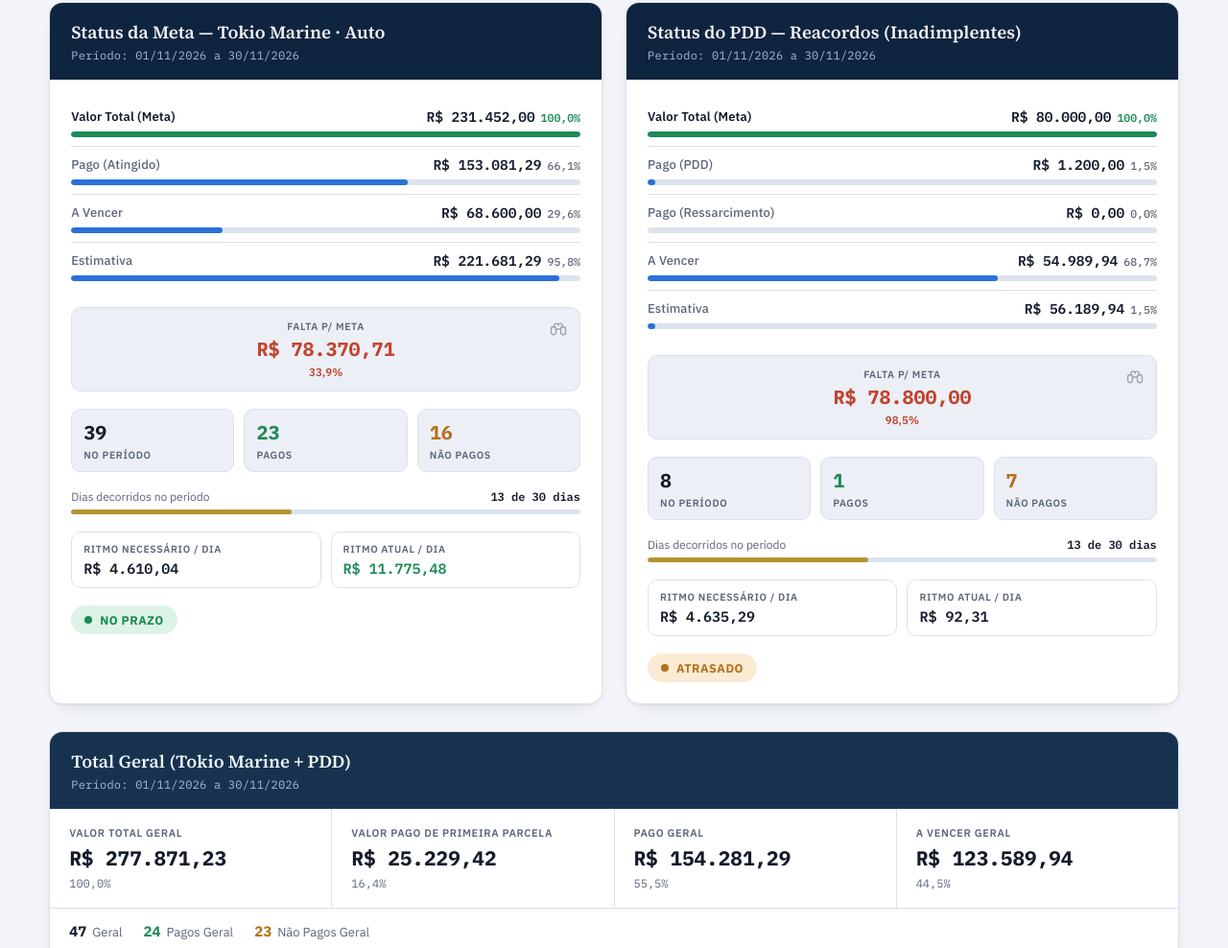
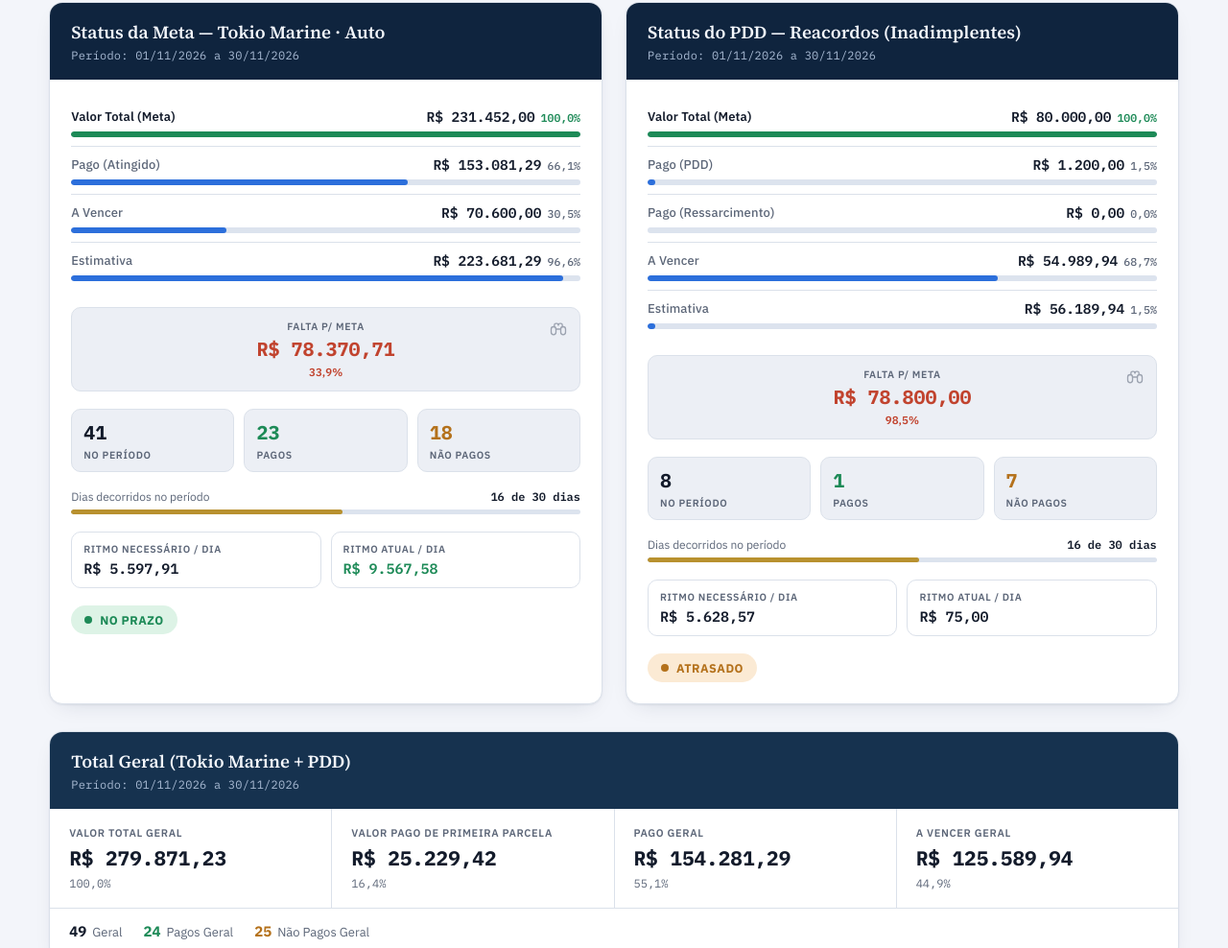
Before and after one commit to DarcCosta/PainelDarcCosta, a plain HTML site: page index.html in a window 1280 px wide. Shown: the part 254-1242 px from the top of the page at 96% size. Drawn offline with Linux system fonts and the light colour scheme.

Commit message:
Atualização automática do painel — 16/11/2026, 08:05:52

```diff
--- a/index.html
+++ b/index.html
@@ -768,7 +768,7 @@ break;case"<bookViews":;case"<bookViews>":;case"</bookViews>":break;case"<workbo
   // ---------- Bootstrap data (last known reading of RELAÇÃO ACORDOS.xlsx) ----------
   // BOOTSTRAP:START
   const BOOTSTRAP = {
-  "sheetUpdatedAt": "13/11/2026",
+  "sheetUpdatedAt": "16/11/2026",
   "tokio": {
     "key": "tokio",
     "title": "Status da Meta — Tokio Marine · Auto",
@@ -788,21 +788,21 @@ break;case"<bookViews":;case"<bookViews>":;case"</bookViews>":break;case"<workbo
       },
       {
         "label": "A Vencer",
-        "value": 68600,
-        "pct": 0.2963897481983305,
+        "value": 70600,
+        "pct": 0.30503084872889413,
         "emphasis": false
       },
       {
         "label": "Estimativa",
-        "value": 221681.29,
-        "pct": 0.9577851563175086,
+        "value": 223681.29,
+        "pct": 0.9664262568480722,
         "emphasis": false
       }
     ],
     "counts": [
       {
         "label": "No Período",
-        "value": 39,
+        "value": 41,
         "tone": ""
       },
       {
@@ -812,14 +812,14 @@ break;case"<bookViews":;case"<bookViews>":;case"</bookViews>":break;case"<workbo
       },
       {
         "label": "Não Pagos",
-        "value": 16,
+        "value": 18,
         "tone": "warn"
       }
     ],
-    "diasTexto": "13 de 30 dias",
-    "diasPct": 0.43333333333333335,
-    "ritmoNecessario": 4610.041764705882,
-    "ritmoAtual": 11775.483846153847,
+    "diasTexto": "16 de 30 dias",
+    "diasPct": 0.5333333333333333,
+    "ritmoNecessario": 5597.907857142856,
+    "ritmoAtual": 9567.580625,
     "status": "No Prazo"
   },
   "pdd": {
@@ -875,10 +875,10 @@ break;case"<bookViews":;case"<bookViews>":;case"</bookViews>":break;case"<workbo
         "tone": "warn"
       }
     ],
-    "diasTexto": "13 de 30 dias",
-    "diasPct": 0.43333333333333335,
-    "ritmoNecessario": 4635.294117647059,
-    "ritmoAtual": 92.3076923076923,
+    "diasTexto": "16 de 30 dias",
+    "diasPct": 0.5333333333333333,
+    "ritmoNecessario": 5628.571428571428,
+    "ritmoAtual": 75,
     "status": "Atrasado"
   },
   "total": {
@@ -888,7 +888,7 @@ break;case"<bookViews":;case"<bookViews>":;case"</bookViews>":break;case"<workbo
     "rows": [
       {
         "label": "Valor Total Geral",
-        "value": 277871.23,
+        "value": 279871.23,
         "pct": 1,
         "emphasis": true
       },
@@ -901,20 +901,20 @@ break;case"<bookViews":;case"<bookViews>":;case"</bookViews>":break;case"<workbo
       {
         "label": "Pago Geral",
         "value": 154281.29,
-        "pct": 0.5552258504775756,
+        "pct": 0.5512581268178227,
         "emphasis": false
       },
       {
         "label": "A Vencer Geral",
-        "value": 123589.94,
-        "pct": 0.4447741495224245,
+        "value": 125589.94,
+        "pct": 0.44874187318217745,
         "emphasis": false
       }
     ],
     "counts": [
       {
         "label": "Geral",
-        "value": 47,
+        "value": 49,
         "tone": ""
       },
       {
@@ -924,7 +924,7 @@ break;case"<bookViews":;case"<bookViews>":;case"</bookViews>":break;case"<workbo
       },
       {
         "label": "Não Pagos Geral",
-        "value": 23,
+        "value": 25,
         "tone": "warn"
       }
     ],
@@ -940,7 +940,7 @@ break;case"<bookViews":;case"<bookViews>":;case"</bookViews>":break;case"<workbo
   // Timestamp of when this HTML file's BOOTSTRAP data was last baked in
   // (updated by buildFileWithData whenever a new copy is published/saved).
   // PUBLISHED_AT:START
-  const PUBLISHED_AT = "2026-11-13T19:10:33.681Z";
+  const PUBLISHED_AT = "2026-11-16T11:05:50.525Z";
   // PUBLISHED_AT:END
 
   const STORAGE_KEY = 'darc-painel-ressarcimento-tokio:v1';
```
